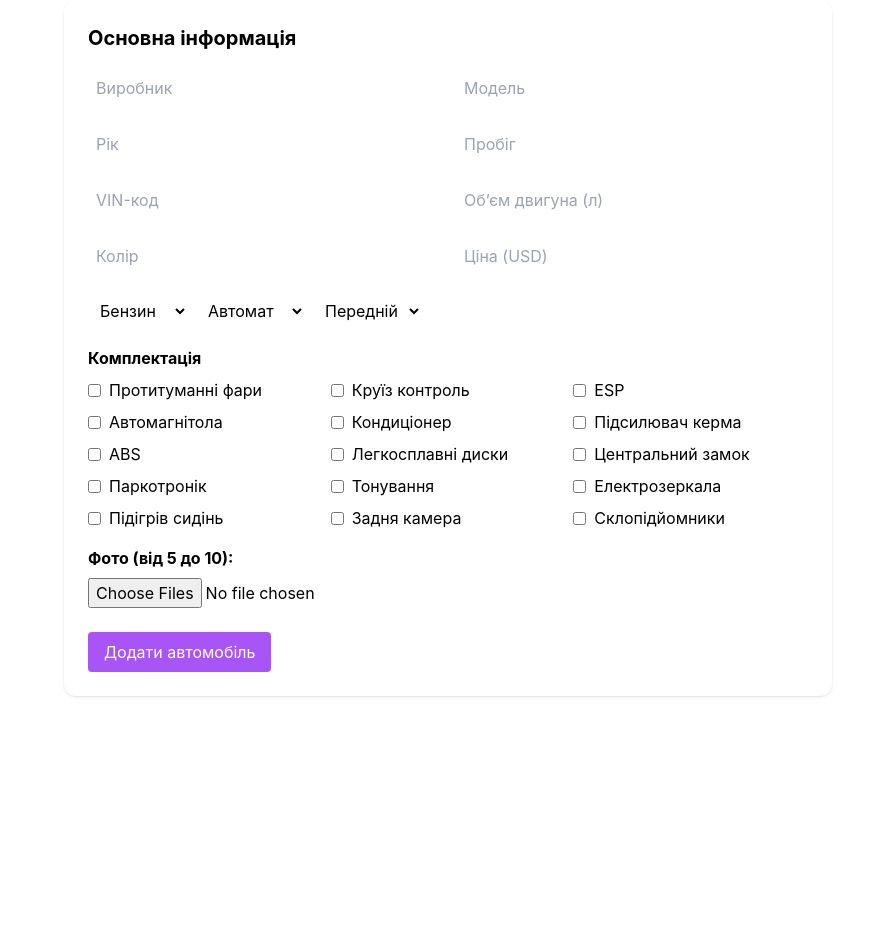
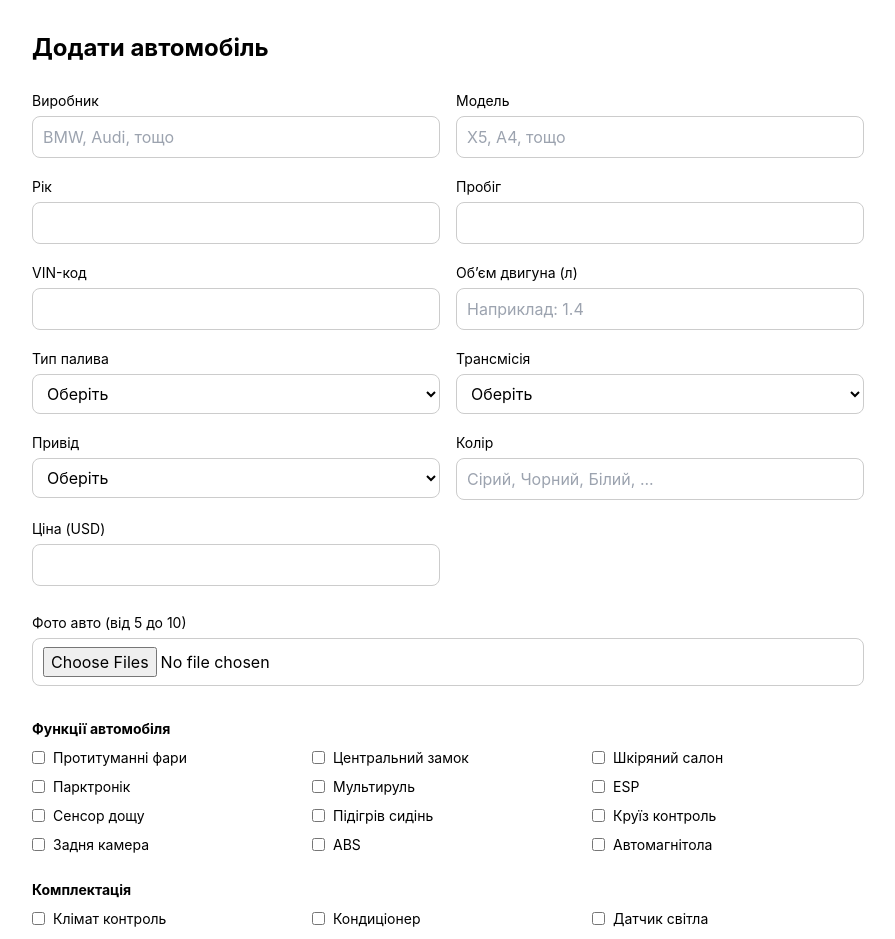
Before and after one commit to K1ngster1/nexautomarket, a Next.js app: page /admin/add-car in a window 1280 px wide. Shown: the top 939 px of the page, without its empty margins (192-1087 px from the left). Before the commit the page ends 800 px from the top, so only its background shows below. Built offline with nearby package versions, Linux system fonts and the light colour scheme.

Commit message:
Update add-car.tsx

```diff
--- a/pages/admin/add-car.tsx
+++ b/pages/admin/add-car.tsx
@@ -1,131 +1,229 @@
-import React, { useState } from "react";
-import { supabase } from "../../lib/supabaseClient";
-import { useRouter } from "next/router";
+import { useState, ChangeEvent } from "react";
 
-const initialFeatures = [
-  "Протитуманні фари", "Круїз контроль", "ESP", "Автомагнітола", "Кондиціонер",
-  "Підсилювач керма", "ABS", "Легкосплавні диски", "Центральний замок", "Паркотронік",
-  "Тонування", "Електрозеркала", "Підігрів сидінь", "Задня камера", "Склопідйомники"
+type Car = {
+  make: string;
+  model: string;
+  year: string;
+  mileage: string;
+  vin: string;
+  engine: string;
+  fuel: string;
+  transmission: string;
+  drive: string;
+  color: string;
+  price: string;
+  features: string[];
+  options: string[];
+  photos: File[];
+};
+
+const featureList = [
+  "Протитуманні фари", "Центральний замок", "Шкіряний салон", "Парктронік", "Мультируль", "ESP",
+  "Сенсор дощу", "Підігрів сидінь", "Круїз контроль", "Задня камера", "ABS", "Автомагнітола"
+];
+const optionList = [
+  "Клімат контроль", "Кондиціонер", "Датчик світла", "Навігація GPS", "Передня камера",
+  "Тонування", "Легкосплавні диски", "Сигналізація", "Підсилювач керма", "Камера 360",
+  "Склопідйомники", "Електрозеркала"
 ];
 
-export default function AddCarForm() {
-  const [car, setCar] = useState({
-    brand: "", model: "", year: "", mileage: "",
-    vin: "", engine: "", fuel: "Бензин", transmission: "",
-    drive: "", color: "", price: "", features: [], photos: [],
+export default function AddCar() {
+  const [car, setCar] = useState<Car>({
+    make: "",
+    model: "",
+    year: "",
+    mileage: "",
+    vin: "",
+    engine: "",
+    fuel: "",
+    transmission: "",
+    drive: "",
+    color: "",
+    price: "",
+    features: [],
+    options: [],
+    photos: []
   });
-  const [photos, setPhotos] = useState<File[]>([]);
-  const [loading, setLoading] = useState(false);
-  const router = useRouter();
+
+  const [previewUrls, setPreviewUrls] = useState<string[]>([]);
+
+  const handleChange = (e: ChangeEvent<HTMLInputElement | HTMLSelectElement>) => {
+    setCar({ ...car, [e.target.name]: e.target.value });
+  };
 
   const handleFeature = (feature: string) => {
-    setCar((prev: any) => ({
+    setCar((prev) => ({
       ...prev,
       features: prev.features.includes(feature)
-        ? prev.features.filter((f: string) => f !== feature)
+        ? prev.features.filter((f) => f !== feature)
         : [...prev.features, feature],
     }));
   };
 
-  const handlePhotoChange = (e: React.ChangeEvent<HTMLInputElement>) => {
-    const files = e.target.files ? Array.from(e.target.files).slice(0, 10) : [];
-    setPhotos(files);
+  const handleOption = (option: string) => {
+    setCar((prev) => ({
+      ...prev,
+      options: prev.options.includes(option)
+        ? prev.options.filter((o) => o !== option)
+        : [...prev.options, option],
+    }));
   };
 
-  const handleChange = (e: React.ChangeEvent<HTMLInputElement | HTMLSelectElement>) => {
-    setCar({ ...car, [e.target.name]: e.target.value });
+  const handlePhotos = (e: ChangeEvent<HTMLInputElement>) => {
+    if (!e.target.files) return;
+    const files = Array.from(e.target.files).slice(0, 10); // max 10
+    setCar((prev) => ({ ...prev, photos: files }));
+    setPreviewUrls(files.map((file) => URL.createObjectURL(file)));
   };
 
-  const handleSubmit = async (e: React.FormEvent) => {
+  const handleSubmit = (e: React.FormEvent) => {
     e.preventDefault();
-    setLoading(true);
-
-    // upload photos to supabase storage
-    const photoUrls: string[] = [];
-    for (const file of photos) {
-      const fileName = `${Date.now()}_${file.name}`;
-      const { data, error } = await supabase.storage
-        .from("car-photos")
-        .upload(fileName, file);
-      if (error) {
-        alert("Фото не завантажено: " + error.message);
-        setLoading(false);
-        return;
-      }
-      // формуємо URL
-      const url = `${process.env.NEXT_PUBLIC_SUPABASE_URL}/storage/v1/object/public/car-photos/${fileName}`;
-      photoUrls.push(url);
-    }
-
-    // запис у базу
-    const { error: dbError } = await supabase.from("cars").insert([{
-      ...car,
-      year: Number(car.year),
-      photos: photoUrls,
-      features: car.features,
-      created_at: new Date().toISOString()
-    }]);
-    setLoading(false);
-
-    if (dbError) {
-      alert("Помилка додавання авто: " + dbError.message);
-      return;
-    }
-
-    alert("Авто додано!");
-    router.push("/"); // на головну, або на список авто
+    // Тут відправляєш car у Supabase
+    alert("Машину додано! (Імітація)");
   };
 
   return (
-    <form onSubmit={handleSubmit} className="max-w-3xl mx-auto p-6 bg-white/10 rounded-xl shadow">
-      <h2 className="text-xl font-bold mb-4">Основна інформація</h2>
-      <div className="grid grid-cols-2 gap-4 mb-4">
-        <input name="brand" placeholder="Виробник" value={car.brand} onChange={handleChange} className="p-2 rounded bg-white/20" />
-        <input name="model" placeholder="Модель" value={car.model} onChange={handleChange} className="p-2 rounded bg-white/20" />
-        <input name="year" placeholder="Рік" value={car.year} onChange={handleChange} className="p-2 rounded bg-white/20" />
-        <input name="mileage" placeholder="Пробіг" value={car.mileage} onChange={handleChange} className="p-2 rounded bg-white/20" />
-        <input name="vin" placeholder="VIN-код" value={car.vin} onChange={handleChange} className="p-2 rounded bg-white/20" />
-        <input name="engine" placeholder="Обʼєм двигуна (л)" value={car.engine} onChange={handleChange} className="p-2 rounded bg-white/20" />
-        <input name="color" placeholder="Колір" value={car.color} onChange={handleChange} className="p-2 rounded bg-white/20" />
-        <input name="price" placeholder="Ціна (USD)" value={car.price} onChange={handleChange} className="p-2 rounded bg-white/20" />
+    <div className="p-8 max-w-4xl mx-auto">
+      <h2 className="text-2xl font-bold mb-6">Додати автомобіль</h2>
+      <form className="space-y-6" onSubmit={handleSubmit}>
+        {/* --- Основна інформація --- */}
+        <div className="grid grid-cols-1 md:grid-cols-2 gap-4">
+          <div>
+            <label>Виробник</label>
+            <input name="make" value={car.make} onChange={handleChange} className="input" placeholder="BMW, Audi, тощо" />
           </div>
-      <div className="mb-4">
-        <select name="fuel" value={car.fuel} onChange={handleChange} className="p-2 rounded bg-white/20 mr-2">
+          <div>
+            <label>Модель</label>
+            <input name="model" value={car.model} onChange={handleChange} className="input" placeholder="X5, A4, тощо" />
+          </div>
+          <div>
+            <label>Рік</label>
+            <input name="year" type="number" value={car.year} onChange={handleChange} className="input" />
+          </div>
+          <div>
+            <label>Пробіг</label>
+            <input name="mileage" value={car.mileage} onChange={handleChange} className="input" />
+          </div>
+          <div>
+            <label>VIN-код</label>
+            <input name="vin" value={car.vin} onChange={handleChange} className="input" />
+          </div>
+          <div>
+            <label>Обʼєм двигуна (л)</label>
+            <input name="engine" value={car.engine} onChange={handleChange} className="input" placeholder="Наприклад: 1.4" />
+          </div>
+          <div>
+            <label>Тип палива</label>
+            <select name="fuel" value={car.fuel} onChange={handleChange} className="input">
+              <option value="">Оберіть</option>
               <option>Бензин</option>
               <option>Дизель</option>
               <option>Газ</option>
+              <option>Гібрид</option>
               <option>Електро</option>
-          <option>Гібрид</option>
             </select>
-        <select name="transmission" value={car.transmission} onChange={handleChange} className="p-2 rounded bg-white/20 mr-2">
+          </div>
+          <div>
+            <label>Трансмісія</label>
+            <select name="transmission" value={car.transmission} onChange={handleChange} className="input">
+              <option value="">Оберіть</option>
+              <option>Механіка</option>
               <option>Автомат</option>
-          <option>Механіка</option>
+              <option>Робот</option>
+              <option>Варіатор</option>
             </select>
-        <select name="drive" value={car.drive} onChange={handleChange} className="p-2 rounded bg-white/20">
+          </div>
+          <div>
+            <label>Привід</label>
+            <select name="drive" value={car.drive} onChange={handleChange} className="input">
+              <option value="">Оберіть</option>
               <option>Передній</option>
               <option>Задній</option>
               <option>Повний</option>
             </select>
           </div>
-      <h3 className="font-bold mb-2">Комплектація</h3>
-      <div className="grid grid-cols-3 gap-2 mb-4">
-        {initialFeatures.map(f => (
-          <label key={f} className="flex items-center gap-2 cursor-pointer">
-            <input type="checkbox" checked={car.features.includes(f)} onChange={() => handleFeature(f)} />
+          <div>
+            <label>Колір</label>
+            <input name="color" value={car.color} onChange={handleChange} className="input" placeholder="Сірий, Чорний, Білий, ..." />
+          </div>
+          <div>
+            <label>Ціна (USD)</label>
+            <input name="price" value={car.price} onChange={handleChange} className="input" />
+          </div>
+        </div>
+
+        {/* --- Фото --- */}
+        <div>
+          <label>Фото авто (від 5 до 10)</label>
+          <input
+            type="file"
+            accept="image/*"
+            multiple
+            onChange={handlePhotos}
+            className="input"
+          />
+          <div className="flex flex-wrap gap-2 mt-2">
+            {previewUrls.map((url, i) => (
+              <img key={i} src={url} alt={`photo${i}`} className="w-24 h-16 object-cover rounded" />
+            ))}
+          </div>
+        </div>
+
+        {/* --- Функції --- */}
+        <div>
+          <label className="font-bold block mb-2">Функції автомобіля</label>
+          <div className="grid grid-cols-2 md:grid-cols-3 gap-2">
+            {featureList.map((f) => (
+              <label key={f} className="flex items-center gap-2">
+                <input
+                  type="checkbox"
+                  checked={car.features.includes(f)}
+                  onChange={() => handleFeature(f)}
+                />
                 {f}
               </label>
             ))}
           </div>
-      <div className="mb-4">
-        <label className="block font-bold mb-2">Фото (від 5 до 10):</label>
-        <input type="file" accept="image/*" multiple onChange={handlePhotoChange} />
-        <div className="flex gap-2 mt-2 flex-wrap">
-          {photos.map((file, idx) => <img key={idx} src={URL.createObjectURL(file)} alt="" className="w-16 h-16 object-cover rounded" />)}
+        </div>
+
+        {/* --- Комплектація --- */}
+        <div>
+          <label className="font-bold block mb-2">Комплектація</label>
+          <div className="grid grid-cols-2 md:grid-cols-3 gap-2">
+            {optionList.map((o) => (
+              <label key={o} className="flex items-center gap-2">
+                <input
+                  type="checkbox"
+                  checked={car.options.includes(o)}
+                  onChange={() => handleOption(o)}
+                />
+                {o}
+              </label>
+            ))}
           </div>
         </div>
-      <button className="bg-purple-500 hover:bg-purple-600 text-white px-4 py-2 rounded" type="submit" disabled={loading}>
-        {loading ? "Додаємо..." : "Додати автомобіль"}
+
+        <button
+          type="submit"
+          className="bg-violet-500 text-white font-bold px-8 py-3 rounded mt-4 hover:bg-violet-600 transition"
+        >
+          Додати автомобіль
         </button>
       </form>
+
+      <style jsx>{`
+        .input {
+          width: 100%;
+          padding: 8px 10px;
+          border: 1px solid #ccc;
+          border-radius: 8px;
+          margin-top: 4px;
+          background: #fff;
+        }
+        label {
+          font-size: 14px;
+        }
+      `}</style>
+    </div>
   );
 }
```
Lines whose indentation alone changed are shown as unchanged.
